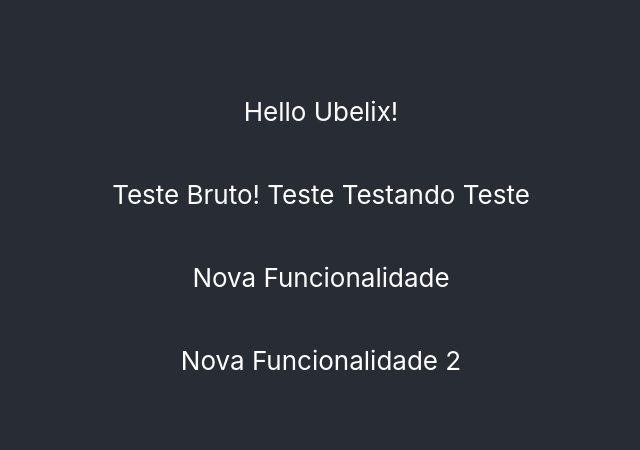
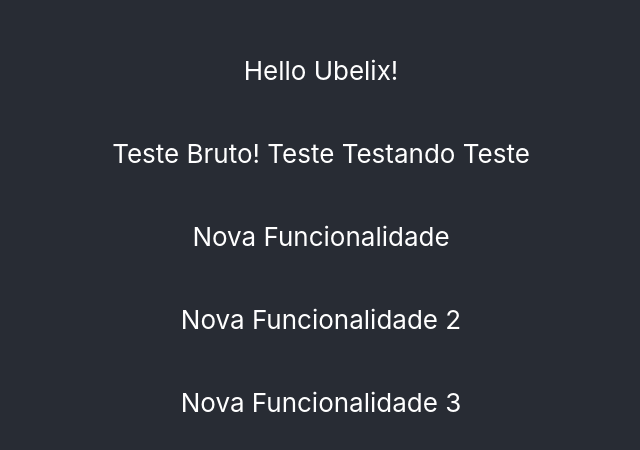
Before and after one commit to vtpa/ubx-poc-lib-automation, a React (Create React App) app: page / in a window 1280 px wide. Shown: the part 164-614 px from the top of the page, without its empty margins (319-959 px from the left). Built offline with nearby package versions, Linux system fonts and the light colour scheme.

Commit message:
fix(funcionalidade-2): new feature added
SQAPP-32

```diff
--- a/src/App.js
+++ b/src/App.js
@@ -18,6 +18,9 @@ function App() {
         <p>
           Nova Funcionalidade 2
         </p>
+        <p>
+          Nova Funcionalidade 3
+        </p>
       </header>
     </div>
   );
```
